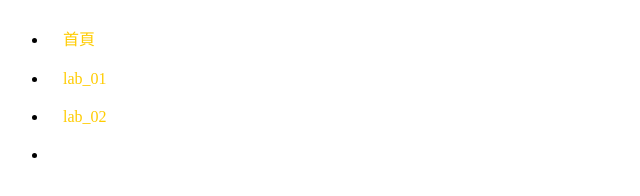
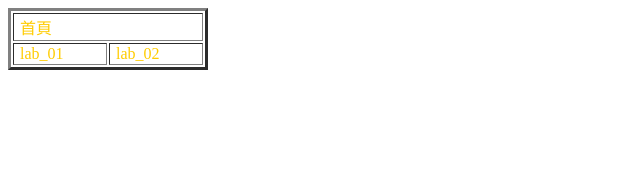
Before and after one commit to heyyichenjp/project-web-demo, a plain HTML site: page lab/index.html in a window 1280 px wide. Shown: the whole page, without its empty margins (0-640 px from the left). Drawn offline with Linux system fonts and the light colour scheme.

Commit message:
做成table樣式

```diff
--- a/lab/index.html
+++ b/lab/index.html
@@ -6,15 +6,16 @@
     <meta name="viewport" content="width=device-width, initial-scale=1.0">
     <title>lab首頁</title>
     <style type="text/css">
-    li{
-        padding: 10px;
+    table{
+        width: 200px;
+
+
     }
-
     a{
         text-decoration: none;
         color: #fc0;
         padding: 3px 5px;
-
+        text-align: center;
     }
 
 
@@ -23,13 +24,18 @@
 
 </head>
 <body>
+    <table border="3">
+    <tr>
+        <td colspan="2"><a href="./index.html">首頁</a></td>
+    </tr>
 
-    <ul>
-        <li><a href="./index.html">首頁</a></li>
-        <li><a href="./lab_01.html">lab_01</a></li>
-        <li><a href="./lab_02.html">lab_02</a></li>
-        <li></li>
-    </ul>
+        <tr>
 
+            <td><a href="./lab_01.html">lab_01</a></td>
+            <td><a href="./lab_02.html">lab_02</a></td>
+        </tr>
+
+
+    </table>
 </body>
 </html>
```
